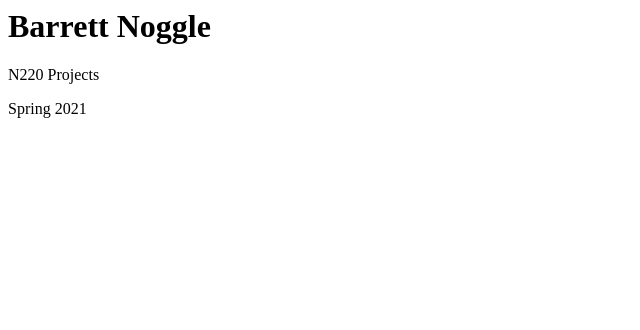
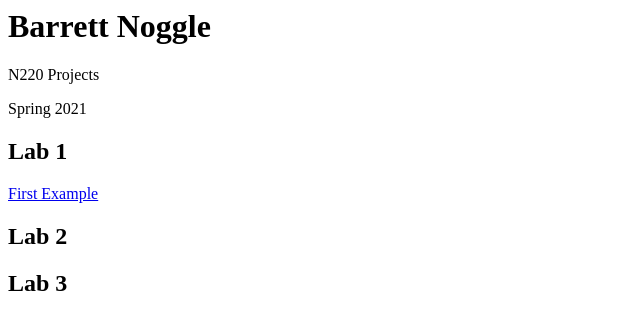
Before and after one commit to nottbarrett/n220spring2021, a plain HTML site: page index.html in a window 1280 px wide. Shown: the whole page, without its empty margins (0-640 px from the left). Drawn offline with Linux system fonts and the light colour scheme.

Commit message:
Adding lab1

```diff
--- a/index.html
+++ b/index.html
@@ -5,5 +5,11 @@
             <p>N220 Projects</p>
             <p>Spring 2021</p>
 
+            <h2>Lab 1</h2>
+            <p><a href="labs/lab1/index.html">First Example</a></p>
+
+            <h2>Lab 2</h2>
+
+            <h2>Lab 3</h2>
     </body>
 </html>
```
Also changed, not shown: labs/lab1/index.html (added, +11 -0 lines).
